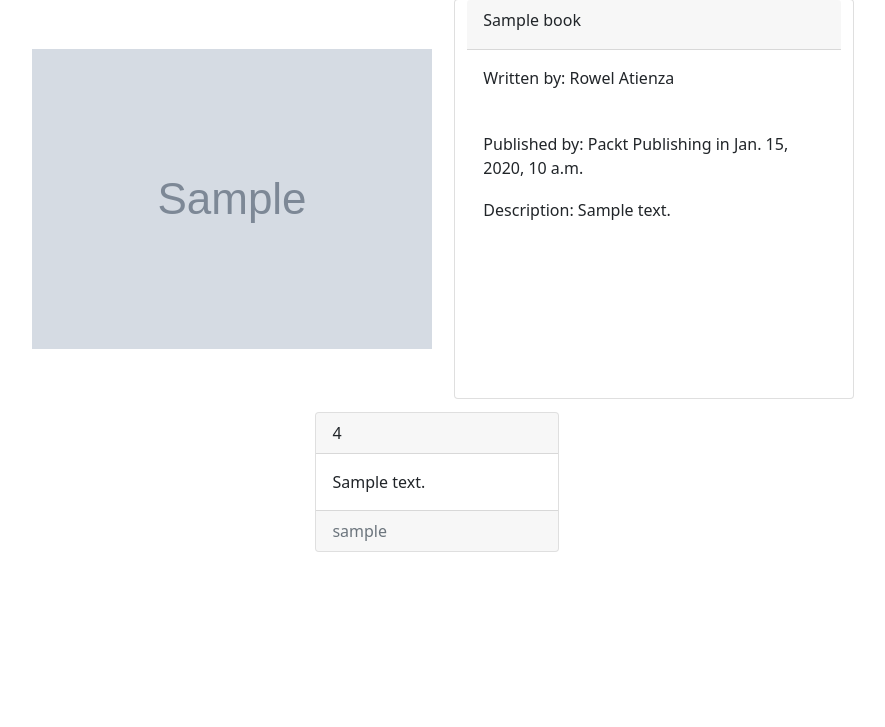
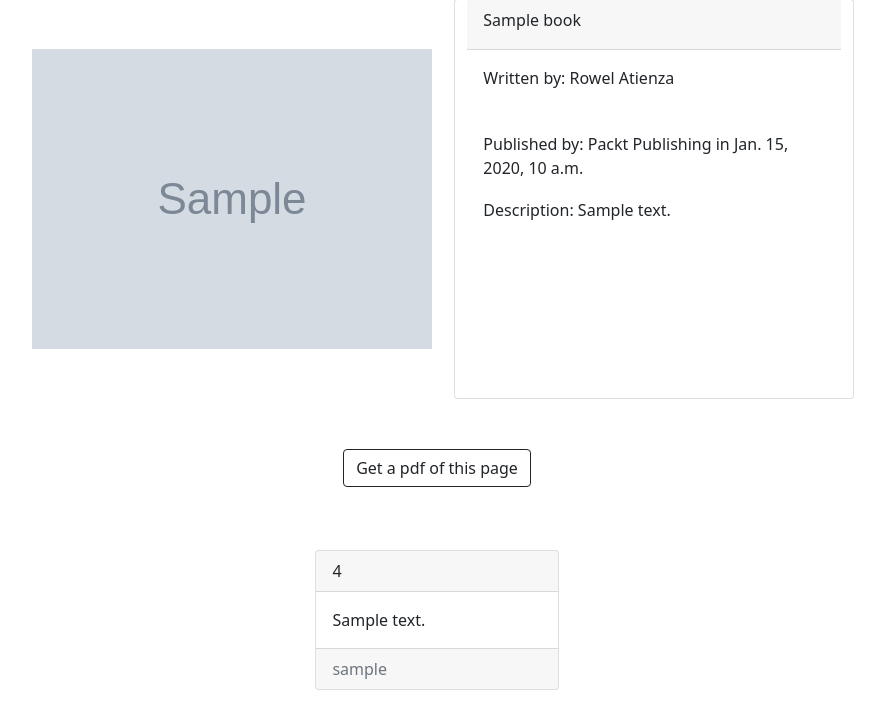
Before and after one commit to melission/reviewMe, a Django app: page /books/details/1/ in a window 1280 px wide. Shown: the part 73-800 px from the top of the page, without its empty margins (203-1088 px from the left). Run offline with Django 3.2, Linux system fonts and the light colour scheme; data comes from the database, SQL or seed files in the repository; tables that the repository leaves empty hold one stand-in row (values such as "Sample post"); grey boxes marked "Sample" are stand-in pictures; parts of the project's set-up code (start-up, migrations or seed data) failed here and were passed over.

Commit message:
added a button to download a pdf ob the page.

```diff
--- a/books/templates/detailed_book_view.html
+++ b/books/templates/detailed_book_view.html
@@ -32,15 +32,18 @@
     <div class="card-body" style="height: 200px">Description: {{ description }}</div>
     </div>
     </div>
-    {% if user.is_authenticated %}
+
     <div class="d-flex justify-content-center" style="margin: 30px">
-        <a href="/books/details/{{ id }}/add_review/" class="btn btn-outline-dark"> Add review </a>
+        {% if user.is_authenticated %}
+        <a style="margin: 20px" href="/books/details/{{ id }}/add_review/" class="btn btn-outline-dark"> Add review </a>
+        {% endif %}
+        <a style="margin: 20px" href="/books/details/{{ id }}/pdf/" class="btn btn-outline-dark"> Get a pdf of this page</a>
 {#    <form method="post" action="/books/details/{{ id }}/add_review/"> {% csrf_token %}#}
 {#        <p>{{ form.as_p }}</p>#}
 {#    <button class="btn btn-outline-dark" type="submit" >Send a review</button>#}
 {#    </form>#}
     </div>
-    {% endif %}
+
     <div class="d-flex justify-content-center">
     {% if reviews %}
         {% for review in reviews %}
```
